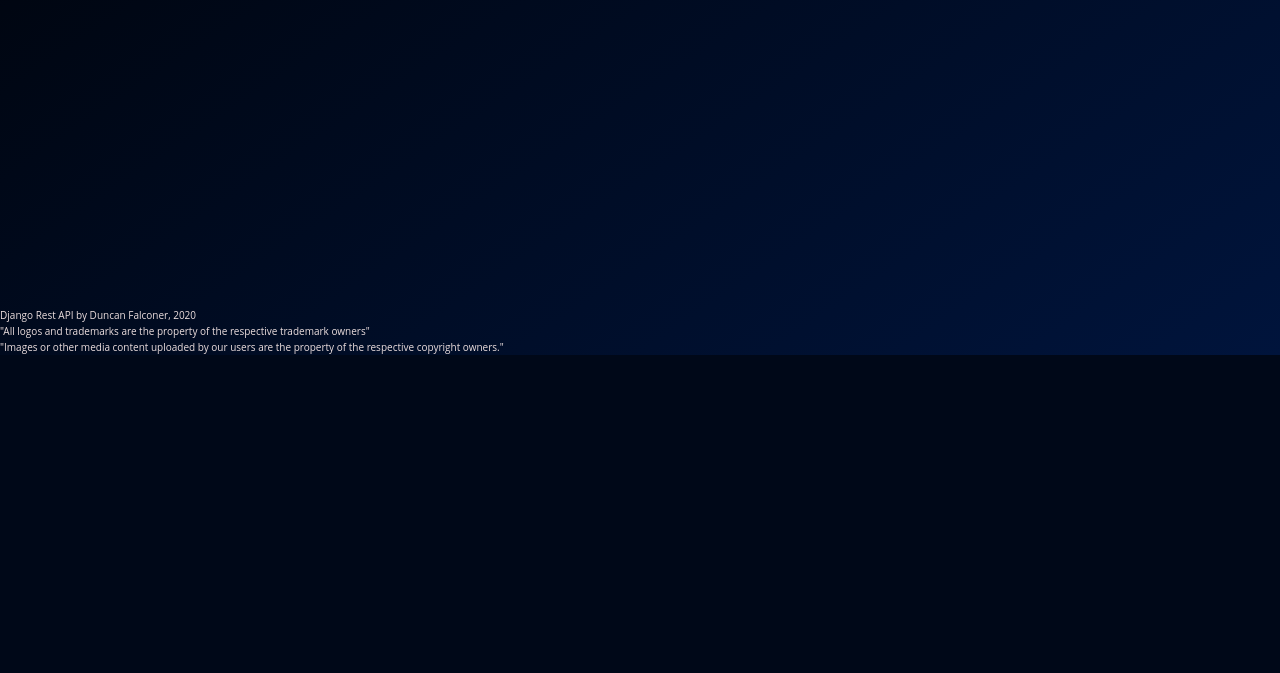
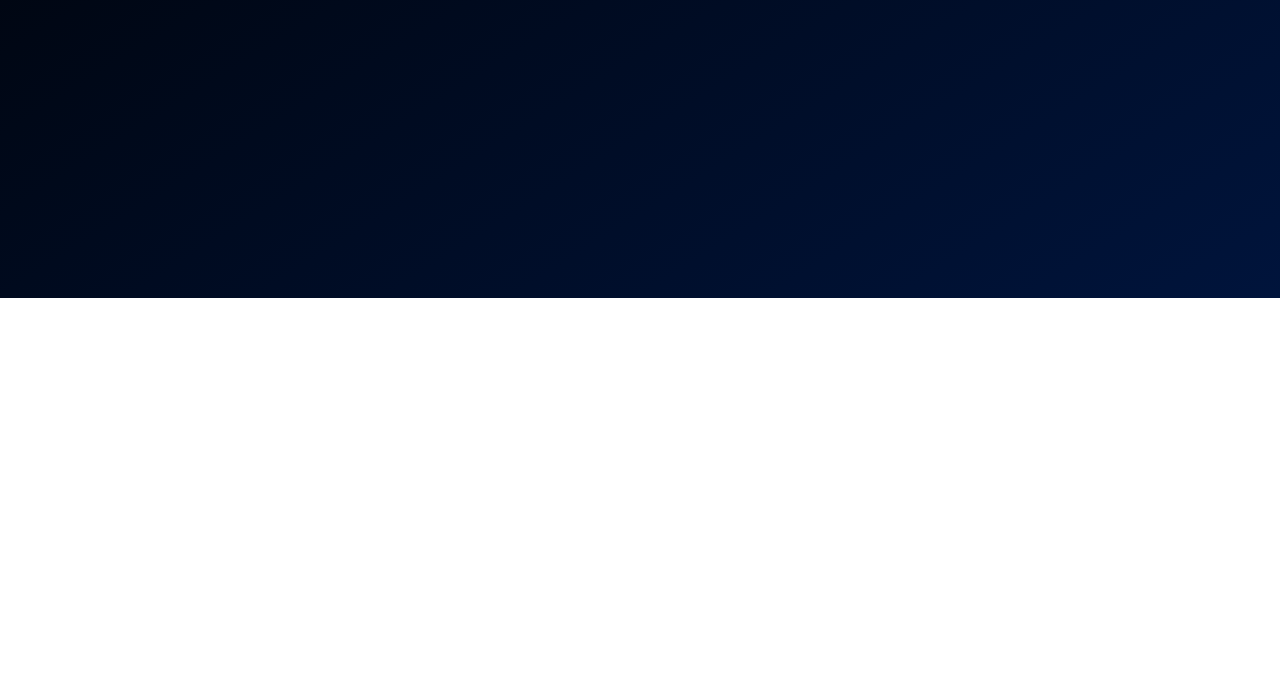
Before and after one commit to ddeveloper72/movieratings, a Django app: template home/templates/index.html in a window 1280 px wide. Shown: the part 502-1175 px from the top of the page. Before the commit the page ends 857 px from the top, so only its background shows below. Run offline with Django 3.2, Linux system fonts and the light colour scheme; the template is opened without the code that fills it, so the values that code supplies are empty; style sheets or scripts are compiled from the project's sources.

Commit message:
updated body & html height for footer

```diff
--- a/static/css/_base.scss
+++ b/static/css/_base.scss
@@ -15,12 +15,10 @@
     box-sizing: inherit;
 }
 
-html {
+html,
+body {
     box-sizing: border-box;
     font-size: 62.5%; // 1rem = 10px, 10px/16px = 62.5%
-}
-
-body {
     font-family: 'Open Sans',
     sans-serif;
     font-weight: 400;
@@ -29,6 +27,10 @@
     background-image: linear-gradient(to right bottom, var(--color-primary-dark), var(--color-primary-light));
     background-size: cover;
     background-repeat: no-repeat;
+    height: 100%;
+}
 
-    min-height: 100vh;
+.content {
+    min-height: 100%;
+    margin-bottom: -80px;
 }
```
